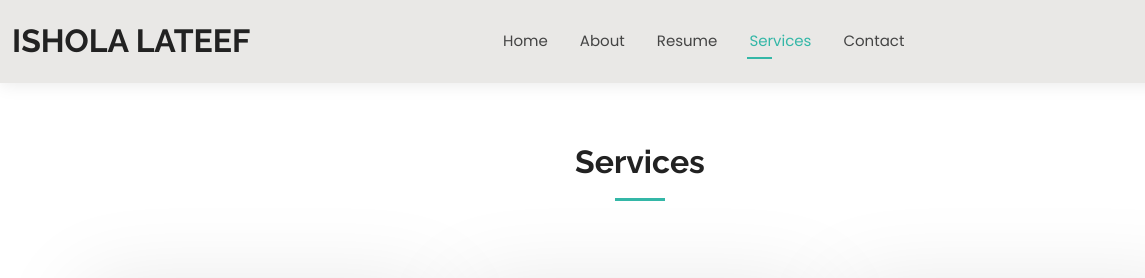
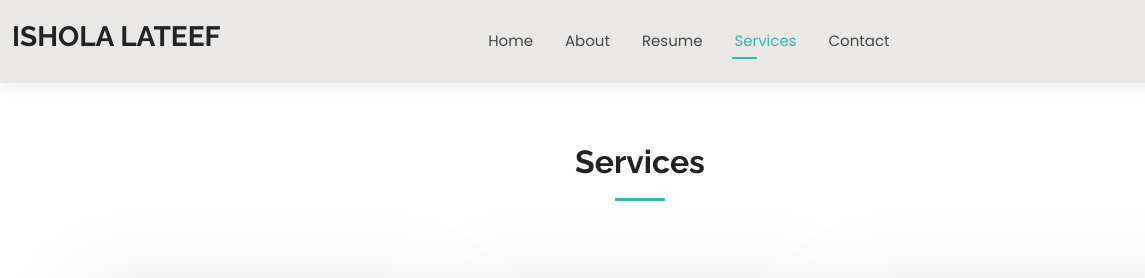
Before and after one commit to olamilekan001/myPortfolioWebpage, a plain HTML site: page services.html in a window 1280 px wide. Shown: the top 278 px of the page, 0-1145 px from the left. Drawn offline with Linux system fonts and the light colour scheme.

Commit message:
first commit

```diff
--- a/services.html
+++ b/services.html
@@ -56,7 +56,7 @@
         >
           <!-- Uncomment the line below if you also wish to use an image logo -->
           <!-- <img src="assets/img/logo.png" alt=""> -->
-          <h1 class="sitename fw-bolder">ISHOLA LATEEF</h1>
+          <h3 class="sitename fw-bolder">ISHOLA LATEEF</h3>
         </a>
 
         <nav id="navmenu" class="navmenu">
```
